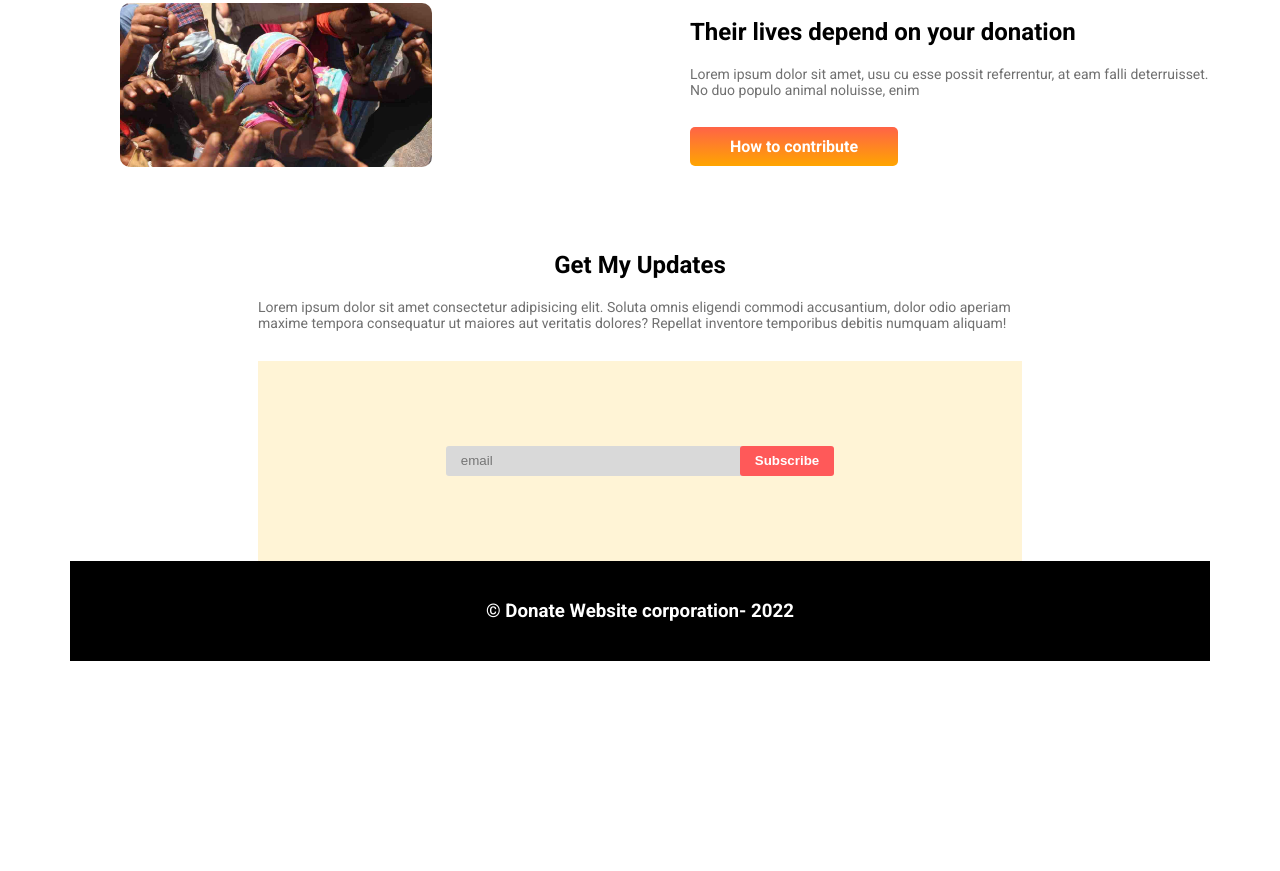
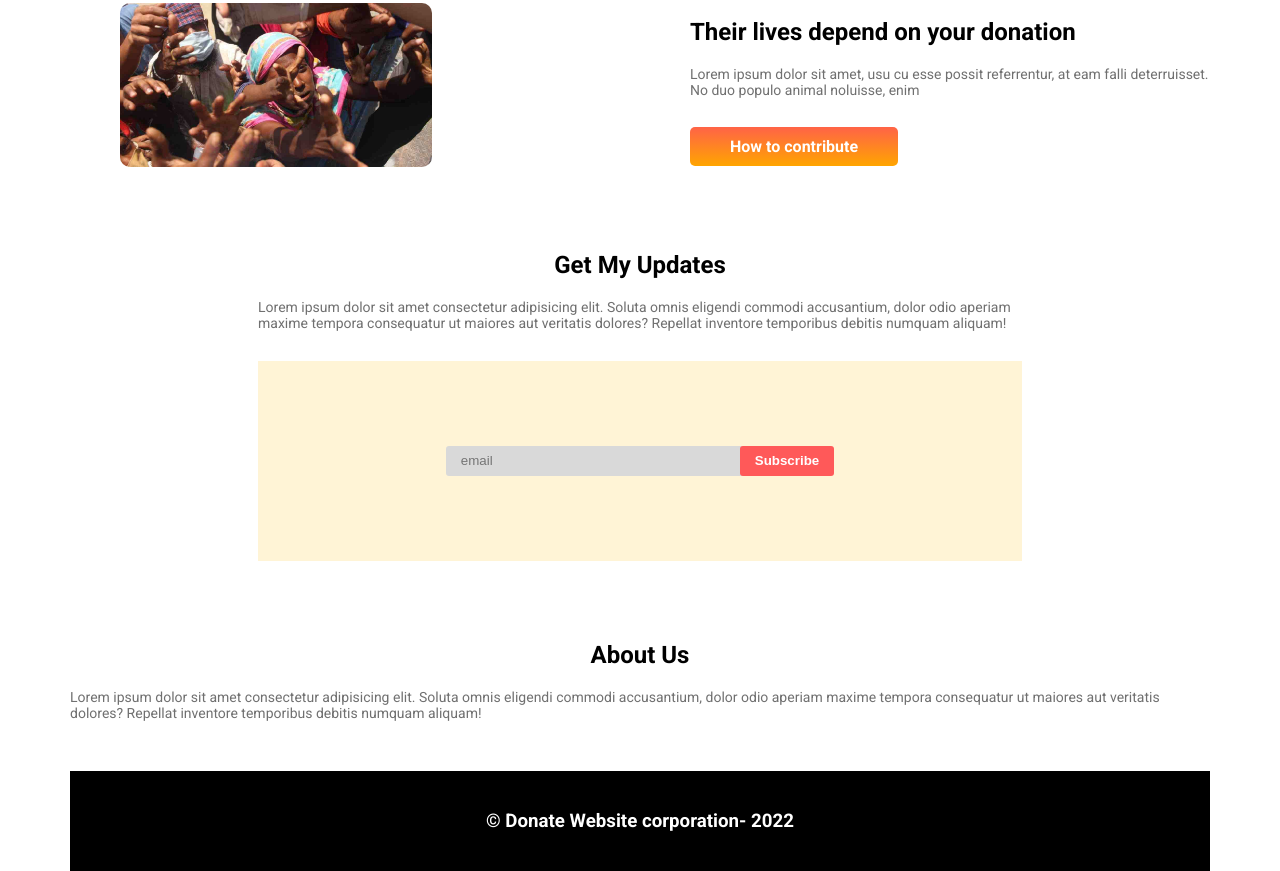
Before and after one commit to shimulbd23/donate-website, a plain HTML site: page index.html in a window 1280 px wide. Shown: the part 2085-2956 px from the top of the page. Before the commit the page ends 2746 px from the top, so only its background shows below. Drawn offline with Linux system fonts and the light colour scheme.

Commit message:
footer done

```diff
--- a/index.html
+++ b/index.html
@@ -129,8 +129,18 @@
         <div class="form-section">
             <form action="">
                 <input class="email" type="email" placeholder="email">
-                <input class="subscribe" type="button" value="Subscribe">
+                <input class="subscribe" type="submit" value="Subscribe">
             </form>
+        </div>
+    </section>
+
+    <section class="container">
+        <div class="about">
+            <h1 style="text-align: center; margin: 80px 0px 20px 0px">About Us</h1>
+            <p class="donate-item-description">Lorem ipsum dolor sit amet consectetur adipisicing elit. Soluta omnis
+                eligendi commodi accusantium, dolor
+                odio aperiam maxime tempora consequatur ut maiores aut veritatis dolores? Repellat inventore temporibus
+                debitis numquam aliquam!</p>
         </div>
     </section>
 
--- a/style.css
+++ b/style.css
@@ -196,10 +196,12 @@ header {
     display: flex;
     justify-content: center;
     align-items: center;
+    margin-top: 50px;
 }
 
 .footer h3 {
     color: white;
 
 
+
 }
```
